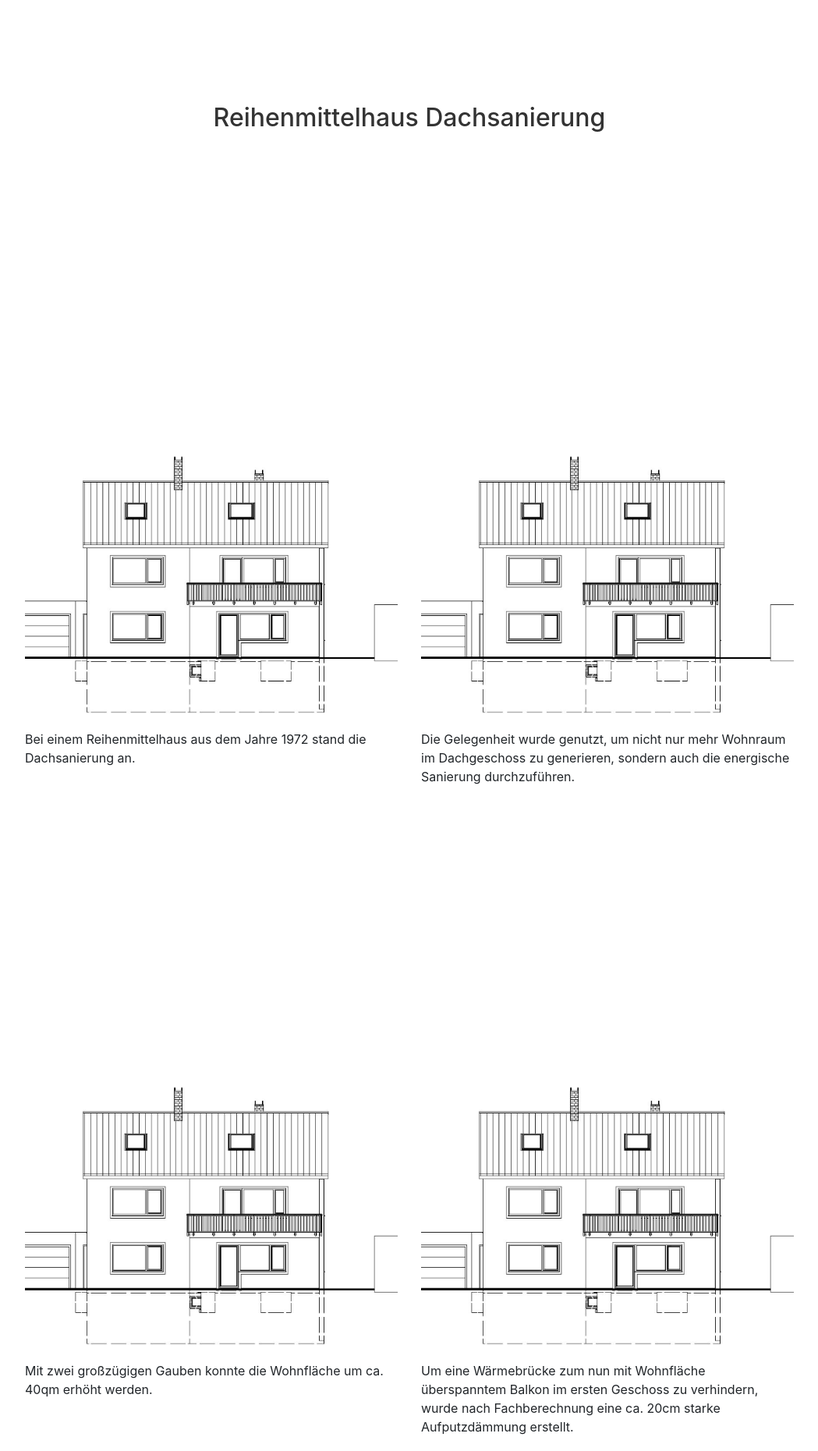
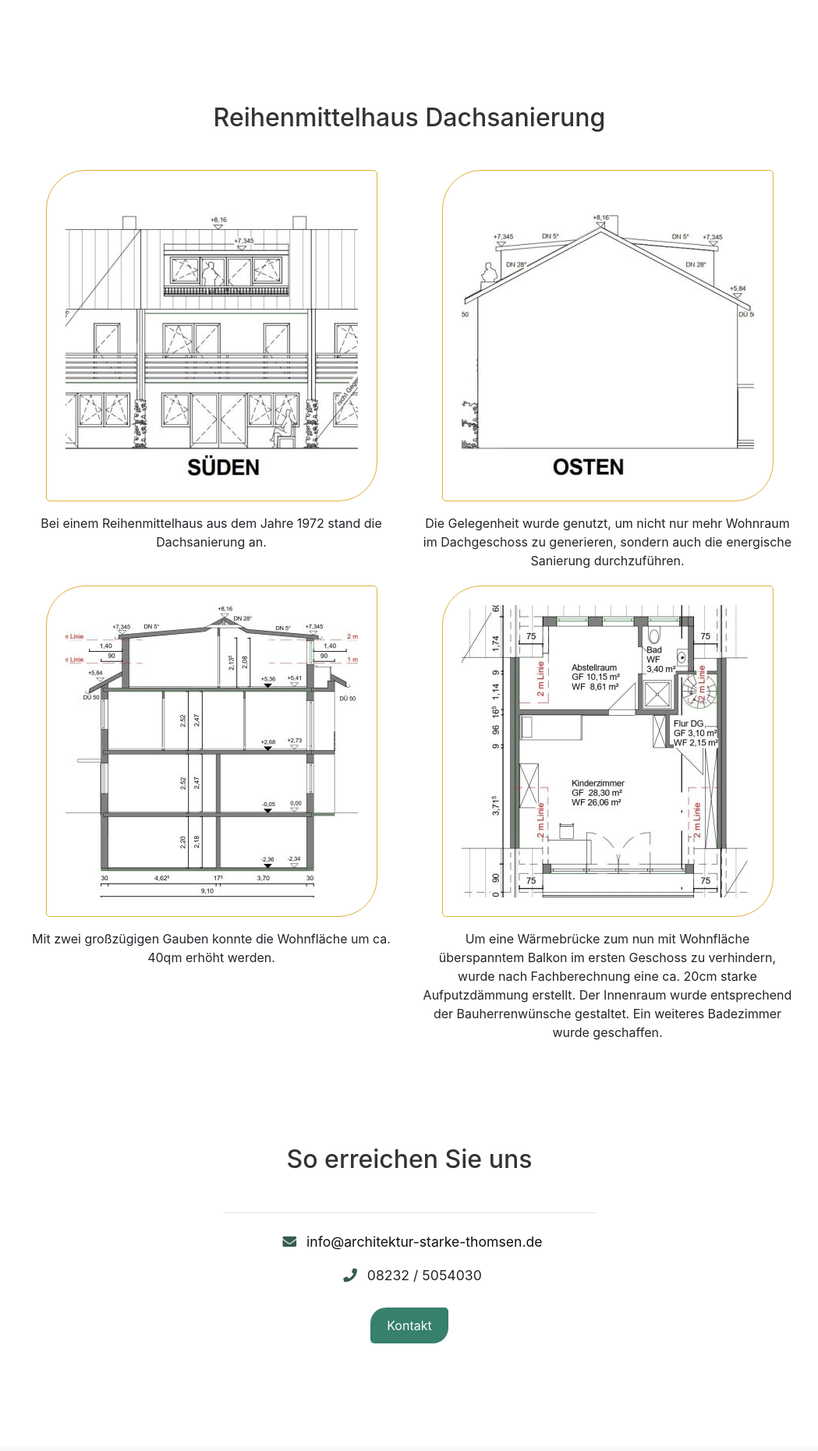
Before and after one commit to DouniaBK/arkitekture-MST, a Django app: page /projecttwo/ in a window 1280 px wide. Shown: the part 76-1937 px from the top of the page at 78% size, without its empty margins (115-1164 px from the left). Run offline with Django 5.2, Linux system fonts and the light colour scheme; some libraries are stand-ins or nearby versions.

Commit message:
add projects content and images

```diff
--- a/home/static/home/css/styles.css
+++ b/home/static/home/css/styles.css
@@ -116,6 +116,11 @@ nav ul li a {
     background-color: rgba(248, 248, 248, 1);
 }
 
+#boder-radius {
+    border: solid 1px #dbb138;
+    border-radius: 50px 5px 50px 5px; /* Top-left, top-right, bottom-right, bottom-left */
+}
+
 h3 {
     color: #333;
     margin-top: 20px;
@@ -149,12 +154,31 @@ div.project a, div.home-service a {
     display: inline-block;
     margin-top: 10px;
 }
-/*
-div.project img, div.home-service img {
+
+/*Project pages */
+div.project-page-image {
+    position: relative;
     width: 100%;
-    height: auto;
-    border-radius: 5px;  Make the images have the same rounded corners as the containers
-}*/
+    overflow: hidden;
+    padding-bottom: 20px;
+}
+
+
+@media (max-width: 768px) {
+    .project-page-image {
+        margin-bottom: 15px;
+    }
+
+    .project-description {
+        font-size: 0.9em;
+    }
+}
+
+@media (max-width: 480px) {
+    .project-description {
+        font-size: 0.8em;
+    }
+}
 
 /* Shared image styles for portfolio, about me, and introduction sections */
 .project-image,
@@ -164,6 +188,7 @@ div.project img, div.home-service img {
     width: 100%;
     padding-top: 75%; /* 4:3 aspect ratio */
     overflow: hidden;
+
 }
 
 .project-image img,
@@ -225,13 +250,71 @@ div.project img, div.home-service img {
     }
 }
 
-/* Contact */
+/* Contact
 .contact-info {
     margin-top: 40px;
 }
 
 .contact-info p {
     margin-bottom: 10px;
+} */
+
+/* Contact Information Section */
+.content-section {
+    text-align: center;
+    padding: 0 15px; /* Add padding to the sides for responsiveness */
+}
+
+.contact-info p {
+    font-size: 1.1em; /* Adjust font size */
+    line-height: 1.5; /* Add line-height for better readability */
+    margin: 10px 0; /* Add margin between contact details */
+}
+
+.contact-info i {
+    color: #375c4d; /* Icon color */
+}
+
+.contact-info a {
+    color: #375c4d; /* Link color */
+    text-decoration: none;
+}
+
+.contact-info a:hover {
+    text-decoration: underline; /* Underline on hover */
+}
+
+.footer-divider {
+    margin: 20px auto;
+    width: 50%;
+}
+
+@media screen and (max-width: 768px) {
+    .contact-info p {
+        font-size: 1em; /* Adjust font size for smaller screens */
+    }
+
+    .footer-divider {
+        width: 75%; /* Adjust divider width for smaller screens */
+    }
+
+    h2 {
+        font-size: 1.5em; /* Adjust font size for smaller screens */
+    }
+}
+
+@media screen and (max-width: 480px) {
+    .contact-info p {
+        font-size: 0.9em; /* Adjust font size for very small screens */
+    }
+
+    .footer-divider {
+        width: 90%; /* Adjust divider width for very small screens */
+    }
+
+    h2 {
+        font-size: 1.2em; /* Adjust font size for very small screens */
+    }
 }
 
 /* services.html Styles */
--- a/home/templates/home/projecttwo.html
+++ b/home/templates/home/projecttwo.html
@@ -1,55 +1,101 @@
-{% extends 'home/base.html' %}
-{% load static %}
-
-{% block content %}
+{% extends 'home/base.html' %} {% load static %} {% block content %}
 <section class="project-section m-7">
   <div class="container">
     <div class="row">
       <div class="col-md-12">
-                <h2 class="project-title text-center mb-5">Reihenmittelhaus Dachsanierung</h2>
+        <h2 class="project-title text-center mb-5">
+          Reihenmittelhaus Dachsanierung
+        </h2>
       </div>
     </div>
     <div class="row">
-            <div class="col-md-6">
-                <img src="{% static 'home/images/project1-v2.png' %}" alt="Image 1" class="project-image img-fluid">
-                <p class="project-description">Bei einem Reihenmittelhaus aus dem Jahre 1972 stand die Dachsanierung an.</p>
+      <div class="col-md-6 text-center">
+        <img
+          src="{% static 'home/images/projects/dachsanierung-project-img1.jpg' %}"
+          alt="Image 1"
+          class="project-page-image img-fluid p-4"
+          id="boder-radius"
+        />
+        <p class="project-description pt-3">
+          Bei einem Reihenmittelhaus aus dem Jahre 1972 stand die Dachsanierung
+          an.
+        </p>
       </div>
-            <div class="col-md-6">
-                <img src="{% static 'home/images/project1-v2.png' %}" alt="Image 2" class="project-image img-fluid">
-                <p class="project-description">Die Gelegenheit wurde genutzt, um nicht nur mehr Wohnraum im Dachgeschoss zu generieren, sondern auch die energische Sanierung durchzuführen.</p>
+      <div class="col-md-6 text-center">
+        <img
+          src="{% static 'home/images/projects/dachsanierung-project-img2.jpg' %}"
+          alt="Image 2"
+          class="project-page-image img-fluid p-4"
+          id="boder-radius"
+        />
+        <p class="project-description pt-3">
+          Die Gelegenheit wurde genutzt, um nicht nur mehr Wohnraum im
+          Dachgeschoss zu generieren, sondern auch die energische Sanierung
+          durchzuführen.
+        </p>
       </div>
     </div>
     <div class="row">
-            <div class="col-md-6">
-                <img src="{% static 'home/images/project1-v2.png' %}" alt="Image 3" class="project-image img-fluid">
-                <p class="project-description">Mit zwei großzügigen Gauben konnte die Wohnfläche um ca. 40qm erhöht werden.</p>
+      <div class="col-md-6 text-center">
+        <img
+          src="{% static 'home/images/projects/dachsanierung-project-img3.jpg' %}"
+          alt="Image 3"
+          class="project-page-image img-fluid p-4"
+          id="boder-radius"
+        />
+        <p class="project-description pt-3">
+          Mit zwei großzügigen Gauben konnte die Wohnfläche um ca. 40qm erhöht
+          werden.
+        </p>
       </div>
-            <div class="col-md-6">
-                <img src="{% static 'home/images/project1-v2.png' %}" alt="Image 4" class="project-image img-fluid">
-                <p class="project-description">Um eine Wärmebrücke zum nun mit Wohnfläche überspanntem Balkon im ersten Geschoss zu verhindern, wurde nach Fachberechnung eine ca. 20cm starke Aufputzdämmung erstellt.</p>
-            </div>
-        </div>
-        <div class="row">
-            <div class="col-md-12">
-                <p class="project-description">Der Innenraum wurde entsprechend der Bauherrenwünsche gestaltet. Ein weiteres Badezimmer wurde geschaffen.</p>
-            </div>
-        </div>
-        <div class="row">
-            <div class="col-md-12">
-                <p class="project-description">Die Bauherren: sehr zufrieden.</p>
+      <div class="col-md-6 text-center">
+        <img
+          src="{% static 'home/images/projects/dachsanierung-project-img4.jpg' %}"
+          alt="Image 4"
+          class="project-page-image img-fluid p-4"
+          id="boder-radius"
+        />
+        <p class="project-description pt-3">
+          Um eine Wärmebrücke zum nun mit Wohnfläche überspanntem Balkon im
+          ersten Geschoss zu verhindern, wurde nach Fachberechnung eine ca. 20cm
+          starke Aufputzdämmung erstellt. Der Innenraum wurde entsprechend der Bauherrenwünsche gestaltet. Ein
+          weiteres Badezimmer wurde geschaffen.
+        </p>
       </div>
     </div>
 
-        <!-- Testimonial Section -->
+    <!-- Contact information section -->
+    <div class="container m-7">
+      <div class="content-section">
+        <h2 class="m-5">So erreichen Sie uns</h2>
+        <hr class="footer-divider" />
+        <div class="contact-info">
+          <p>
+            <i class="fas fa-envelope p-2"></i>
+            <a href="mailto:info@architektur-starke-thomsen.de"
+              >info@architektur-starke-thomsen.de</a
+            >
+          </p>
+          <p><i class="fas fa-phone p-2"></i> 08232 / 5054030</p>
+        </div>
+        <div class="text-center m-4">
+          <a href="{% url 'contact' %}" class="btn" id="btn-green-leaf"
+            >Kontakt</a
+          >
+        </div>
+      </div>
+    </div>
+
+    <!-- Testimonial Section
         <div class="row mt-5">
             <div class="col-md-12">
                 <h3 class="testimonial-title">Kundenstimme</h3>
                 <div class="testimonial">
-                    <p class="testimonial-text">"Lorem ipsum dolor sit amet, consectetur adipiscing elit. Sed do eiusmod tempor incididunt ut labore et dolore magna aliqua. Ut enim ad minim veniam."</p>
-                    <p class="testimonial-author">- Max Mustermann</p>
+                    <p class="testimonial-text">"sehr zufrieden."</p>
+                    <p class="testimonial-author">Die Bauherren</p>
                 </div>
             </div>
-        </div>
+        </div>-->
   </div>
 </section>
 {% endblock %}
```
Also changed, not shown: home/templates/home/home.html (+3 -5 lines), home/templates/home/portfolio.html (+33 -12 lines), home/templates/home/projectone.html (+35 -25 lines), home/templates/home/services.html (+5 -5 lines), home/static/home/images/projects/dachsanierung-project-img1.jpg (added), home/static/home/images/projects/dachsanierung-project-img2.jpg (added), home/static/home/images/projects/dachsanierung-project-img3.jpg (added), home/static/home/images/projects/dachsanierung-project-img4.jpg (added), home/static/home/images/projects/image-375x375.jpg (added), home/static/home/images/projects/sanierung3.png (added), home/static/home/images/projects/umplanung-project-img2.jpg (added), home/static/home/images/projects/umplanung-project-img3.jpg (added), home/static/home/images/projects/umplanung-project-img4.jpg (added), home/static/home/images/projects/umplanung-project-img5.jpg (added), 2 more files. Lines whose indentation alone changed are shown as unchanged.
